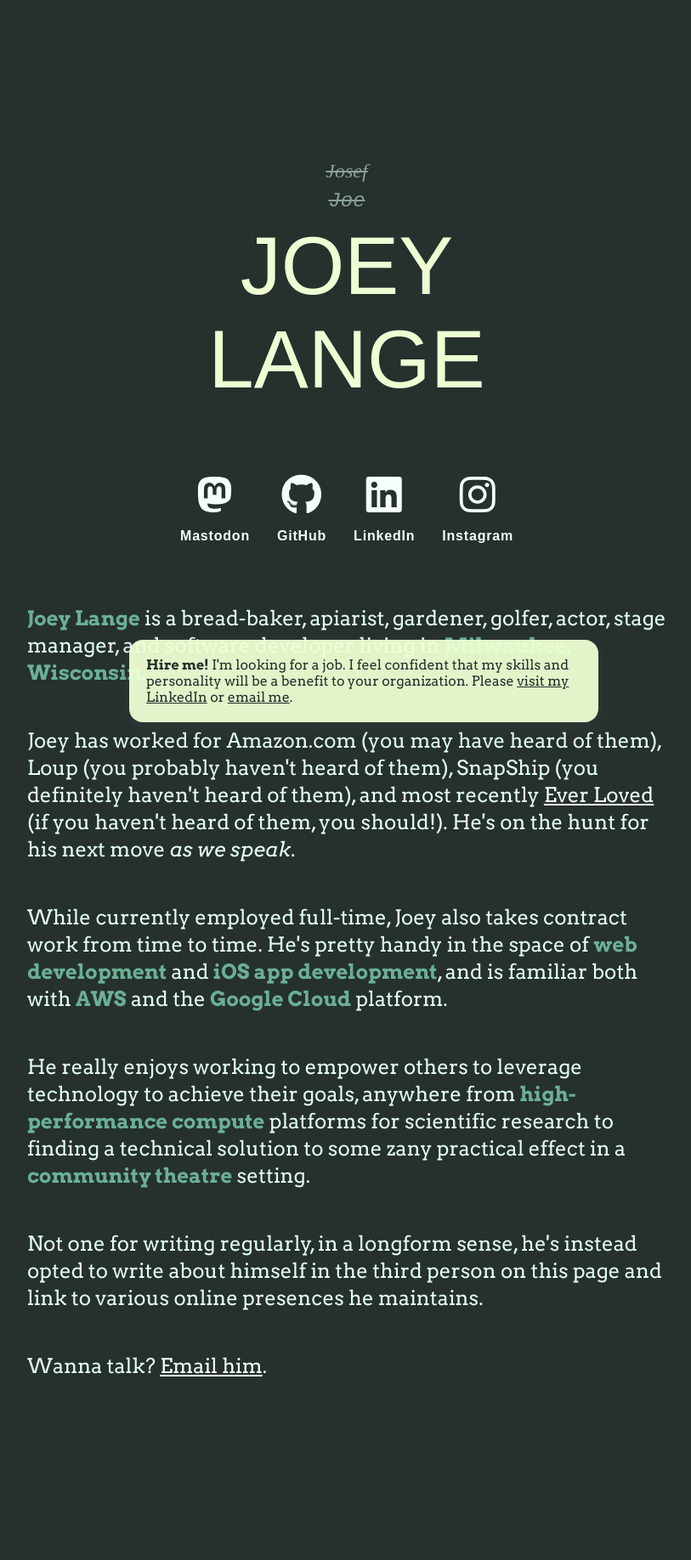
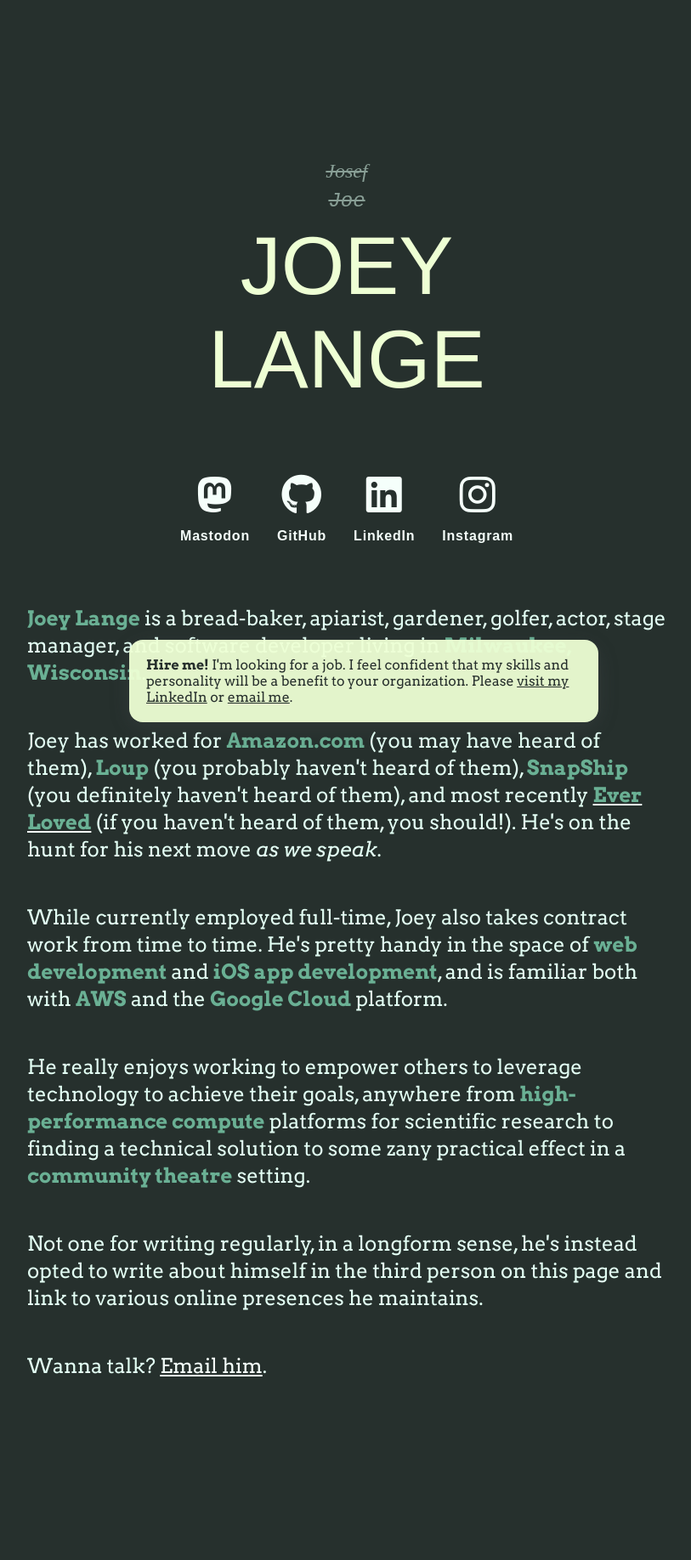
Before and after one commit to josefdlange/josefdlange.github.com, a Jekyll site: the page index.html, which Jekyll copies as it is, in a window 1280 px wide. Shown: the whole page at 85% size, without its empty margins (232-1045 px from the left). Built offline with Jekyll 4.4.1, drawn with Linux system fonts in a browser that asks for light colours; some web fonts are replaced.

Commit message:
Style it a bit

```diff
--- a/index.html
+++ b/index.html
@@ -61,7 +61,7 @@
 			<strong>Joey Lange</strong> is a bread-baker, apiarist, gardener, golfer, actor, stage manager, and software developer living in <strong>Milwaukee, Wisconsin</strong>.
 		</p>
 		<p>
-			Joey has worked for Amazon.com (you may have heard of them), Loup (you probably haven't heard of them), SnapShip (you definitely haven't heard of them), and most recently <a href="https://everloved.com/">Ever Loved</a> (if you haven't heard of them, you should!). He's on the hunt for his next move <em>as we speak</em>.
+			Joey has worked for <strong>Amazon.com</strong> (you may have heard of them), <strong>Loup</strong> (you probably haven't heard of them), <strong>SnapShip</strong> (you definitely haven't heard of them), and most recently <a href="https://everloved.com/"><strong>Ever Loved</strong></a> (if you haven't heard of them, you should!). He's on the hunt for his next move <em>as we speak</em>.
 		</p>
 		<p>
 			While currently employed full-time, Joey also takes contract work from time to time. He's pretty handy in the space of <strong>web development</strong> and <strong>iOS app development</strong>, and is familiar both with <strong>AWS</strong> and the <strong>Google Cloud</strong> platform.
```
